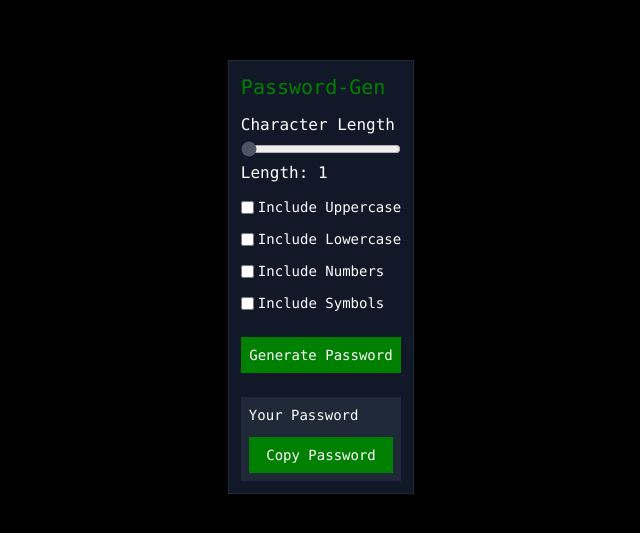
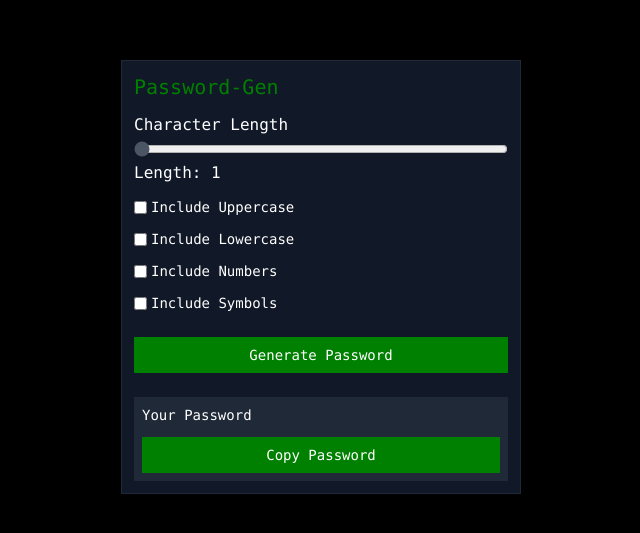
Before and after one commit to kemalgundogdu/password-gen, a React (Create React App) app: page / in a window 1280 px wide. Shown: the part 123-656 px from the top of the page, without its empty margins (319-959 px from the left). Built offline with nearby package versions, Linux system fonts and the light colour scheme.

Commit message:
refactor

```diff
--- a/src/output.css
+++ b/src/output.css
@@ -569,12 +569,24 @@ video {
   min-height: 300px;
 }
 
+.w-full {
+  width: 100%;
+}
+
 .w-\[400px\] {
   width: 400px;
 }
 
-.w-full {
-  width: 100%;
+.w-\[calc\(100vw-10px\)\] {
+  width: calc(100vw - 10px);
+}
+
+.max-w-\[400px\] {
+  max-width: 400px;
+}
+
+.max-w-full {
+  max-width: 100%;
 }
 
 .flex-row-reverse {
@@ -707,3 +719,9 @@ video {
   -ms-overflow-style: none;
   scrollbar-width: none;
 }
+
+@media (min-width: 768px) {
+  .md\:w-\[400px\] {
+    width: 400px;
+  }
+}
```
